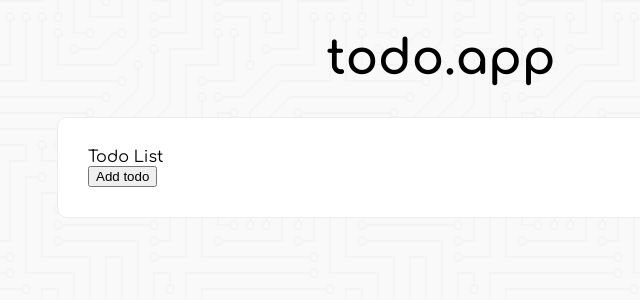
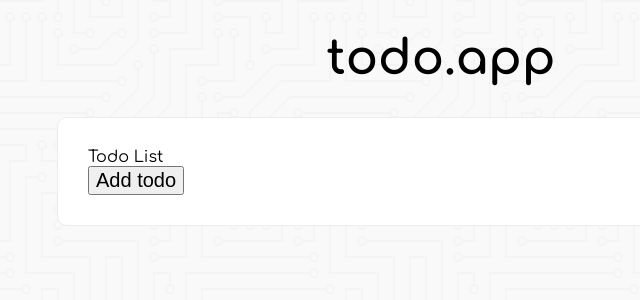
Before and after one commit to Yagogc/todo-app, a React (Create React App) app: page / in a window 1280 px wide. Shown: the top 300 px of the page, without its empty margins (199-839 px from the left). Built offline with nearby package versions, Linux system fonts and the light colour scheme.

Commit message:
Update AddTodo

```diff
--- a/src/components/AddTodo/AddTodo.styles.ts
+++ b/src/components/AddTodo/AddTodo.styles.ts
@@ -0,0 +1,13 @@
+import styled, { css } from 'styled-components/macro'
+
+const Button = styled.button`
+  ${() => css`
+    font-size: 20px;
+
+    &:hover {
+      cursor: pointer;
+    }
+  `}
+`
+
+export { Button }
--- a/src/components/AddTodo/AddTodo.tsx
+++ b/src/components/AddTodo/AddTodo.tsx
@@ -1,7 +1,8 @@
 import React from 'react'
+import { Button } from './AddTodo.styles'
 
 const AddTodo = () => {
-  return <button type="submit">Add todo</button>
+  return <Button type="submit">Add todo</Button>
 }
 
 export default AddTodo
```
